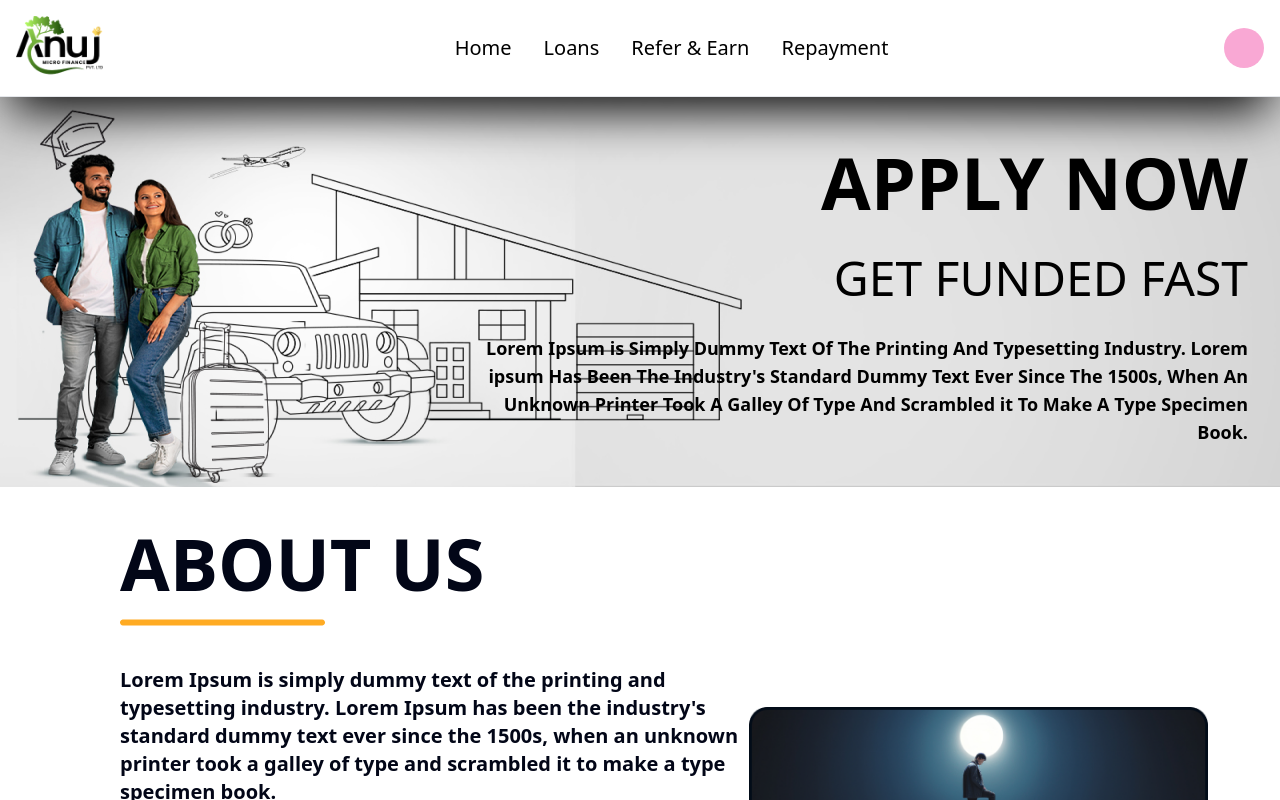
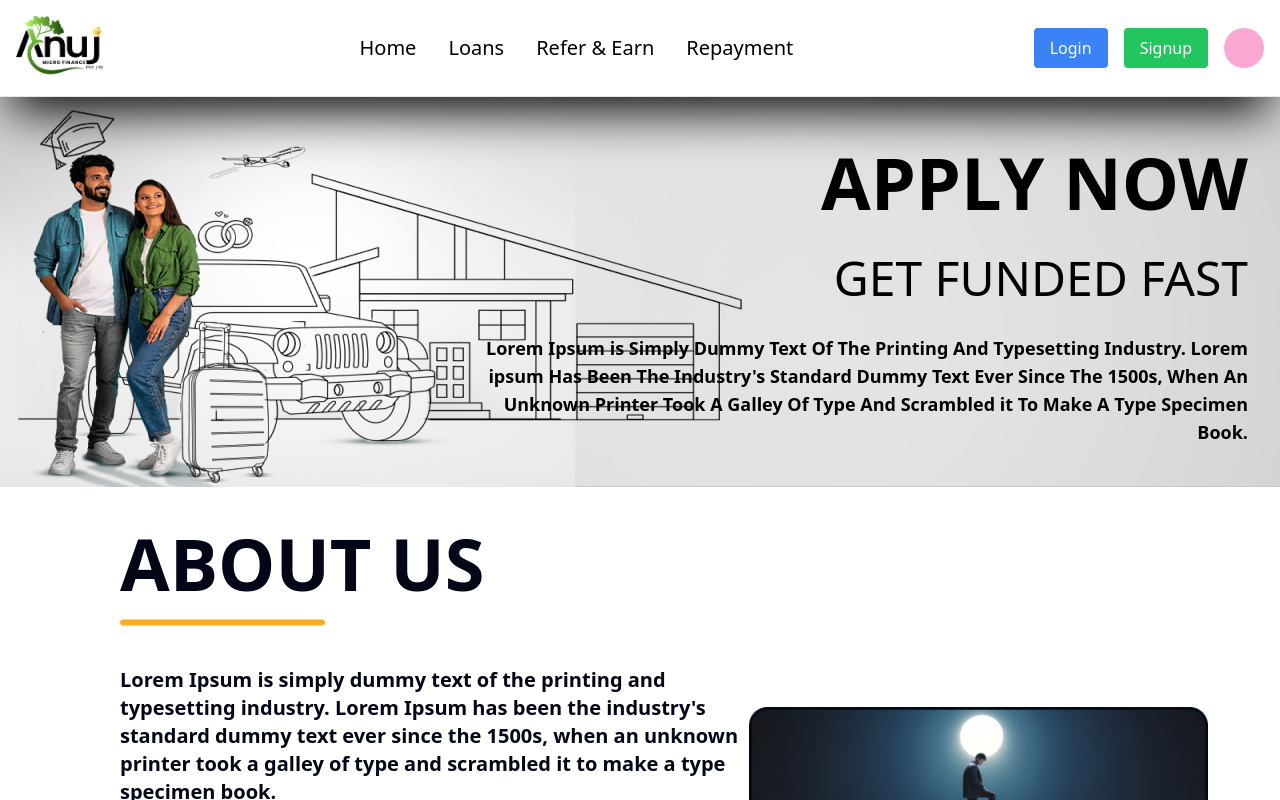
Before and after one commit to bleatingchef/Micro_finance, a React (Vite) app: page / in a window 1280 px wide. Shown: the top 800 px of the page. Built offline with nearby package versions, Linux system fonts and the light colour scheme.

Commit message:
login&signup page

```diff
--- a/src/Components/Navbar.jsx
+++ b/src/Components/Navbar.jsx
@@ -1,11 +1,13 @@
 import React, { useState } from 'react';
 import logo from "../assets/logo.png";
 import { NavLink, useNavigate } from 'react-router-dom';
-import { FaBars, FaTimes } from 'react-icons/fa'; // Importing icons for burger and close menu
+import { FaBars, FaTimes } from 'react-icons/fa';
 
 const Navbar = () => {
   const [isDropdownOpen, setIsDropdownOpen] = useState(false);
   const [isMobileMenuOpen, setIsMobileMenuOpen] = useState(false);
+  const [isPopupOpen, setIsPopupOpen] = useState(false);
+  const [popupType, setPopupType] = useState('');
   const navigate = useNavigate();
 
   const handleMouseEnter = () => {
@@ -24,6 +26,15 @@ const Navbar = () => {
     setIsMobileMenuOpen(!isMobileMenuOpen);
   };
 
+  const openPopup = (type) => {
+    setPopupType(type);
+    setIsPopupOpen(true);
+  };
+
+  const closePopup = () => {
+    setIsPopupOpen(false);
+  };
+
   return (
     <>
       <div className="fixed top-0 left-0 w-full flex justify-between items-center p-4 bg-white border-b shadow-2xl shadow-black z-10">
@@ -33,7 +44,6 @@ const Navbar = () => {
           </NavLink>
         </div>
 
-        {/* Burger Icon for Mobile Menu */}
         <div className="md:hidden" onClick={toggleMobileMenu}>
           {isMobileMenuOpen ? (
             <FaTimes className="text-xl text-black" />
@@ -42,7 +52,6 @@ const Navbar = () => {
           )}
         </div>
 
-        {/* Main Menu for larger screens */}
         <div className="hidden md:flex flex-grow justify-center">
           <ul className="flex space-x-8">
             <NavLink to='/'><li className="text-black cursor-pointer text-xl hover:text-gray-700">Home</li></NavLink>
@@ -70,17 +79,25 @@ const Navbar = () => {
           </ul>
         </div>
 
-        <div className="hidden md:flex items-center">
-          <div className="w-10 h-10 bg-pink-300 rounded-full"></div>
+        <div className="hidden md:flex items-center space-x-4">
+          <button
+            className="px-4 py-2 bg-blue-500 text-white rounded"
+            onClick={() => openPopup('login')}
+          >
+            Login
+          </button>
+          <button
+            className="px-4 py-2 bg-green-500 text-white rounded"
+            onClick={() => openPopup('signup')}
+          >
+            Signup
+          </button>
+          <div className="w-10 h-10 bg-pink-300 rounded-full cursor-pointer"></div>
         </div>
       </div>
 
-      {/* Mobile Dropdown Menu */}
       {isMobileMenuOpen && (
         <div className="fixed top-16 right-0 left-0 bg-white shadow-md border-t z-20">
-          <div className="flex justify-end p-4">
-            {/* <FaTimes className="text-xl text-black cursor-pointer" onClick={toggleMobileMenu} /> */}
-          </div>
           <ul className="flex flex-col items-center space-y-4 pb-4">
             <NavLink to='/' onClick={toggleMobileMenu}>
               <li className="text-black cursor-pointer text-xl hover:text-gray-700">Home</li>
@@ -104,7 +121,68 @@ const Navbar = () => {
         </div>
       )}
 
-      <div className="pt-20"></div> {/* This div is added to push content down so it doesn't get hidden behind the navbar */}
+      {isPopupOpen && (
+        <div
+          className="fixed inset-0 flex items-center justify-center bg-black bg-opacity-50 z-40"
+          onClick={closePopup}
+        >
+          <div
+            className="bg-white p-10 h-96 rounded-lg w-3xl"
+            style={{ height: "450px" }}
+            onClick={(e) => e.stopPropagation()} // Prevent closing when clicking inside the popup
+          >
+            {popupType === 'login' && (
+              <>
+                <h2 className="text-3xl mb-10">Login</h2>
+                <label htmlFor="email">E-mail</label>
+                <input
+                  type="email"
+                  placeholder="Email"
+                  className="w-full p-2 mt-5 mb-8 border rounded"
+                  id="email"
+                />
+                <label htmlFor="password">Password</label>
+                <input
+                  type="password"
+                  placeholder="Password"
+                  className="w-full p-2 mt-5 mb-8 border rounded"
+                  id="password"
+                />
+                <button className="w-full bg-blue-500 text-white py-2 rounded">Login</button>
+              </>
+            )}
+            {popupType === 'signup' && (
+              <>
+                <h2 className="text-3xl mb-6">Signup</h2>
+                <label htmlFor="username">Username</label>
+                <input
+                  type="text"
+                  placeholder="Username"
+                  className="w-full p-2 mt-2 mb-4 border rounded"
+                  id="username"
+                />
+                <label htmlFor="email">E-mail</label>
+                <input
+                  type="email"
+                  placeholder="Email"
+                  className="w-full p-2 mt-2 mb-4 border rounded"
+                  id="email"
+                />
+                <label htmlFor="password">Password</label>
+                <input
+                  type="password"
+                  placeholder="Password"
+                  className="w-full p-2 mt-2 mb-8 border rounded"
+                  id="password"
+                />
+                <button className="w-full bg-blue-500 text-white py-2 rounded">Signup</button>
+              </>
+            )}
+          </div>
+        </div>
+      )}
+
+      <div className="pt-20"></div> {/* Pushes content down */}
     </>
   );
 };
```
